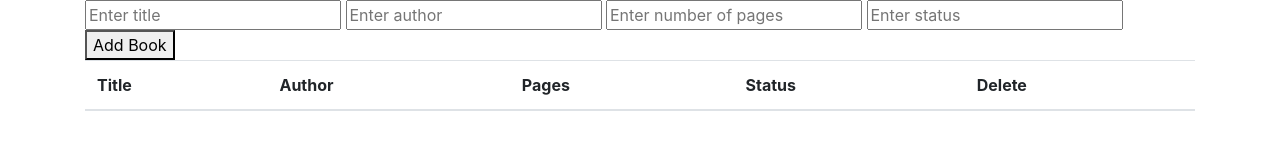
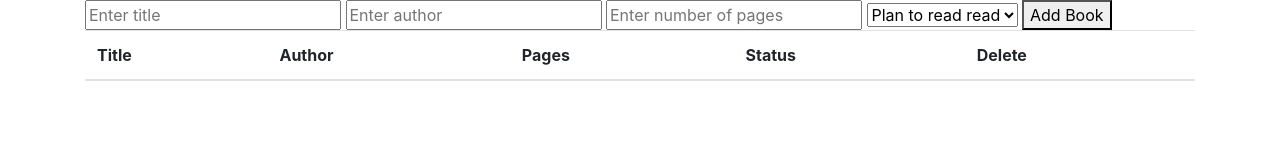
Before and after one commit to mrespicio/library, a plain HTML site: page index.html in a window 1280 px wide. Drawn offline with nearby package versions, Linux system fonts and the light colour scheme.

Commit message:
change reading status to a dropdown menu

```diff
--- a/index.html
+++ b/index.html
@@ -16,16 +16,14 @@
             <input type="text" name="title" id="title" placeholder="Enter title">
             <input type="text" name="author" id="author" placeholder="Enter author">
             <input type="number" name="pages" id="pages" placeholder="Enter number of pages">
-            <input type="text" name="status" id="status" placeholder="Enter status">
+            <!-- <input type="text" name="status" id="status" placeholder="Enter status"> -->
+            <select name="status" id="status">
+                <option value="not-read">Plan to read read</option>
+                <option value="reading">Reading</option>
+                <option value="completed">Completed</option>
+            </select>
             <button id="add-btn">Add Book</button>
         </div>
-
-        <!-- <div id="add-modal" class="modal">
-            <div class="modal-content">
-                <span class="close">hello</span>
-                <p>some text heyo</p>
-            </div>
-        </div> -->
 
         <table id="table" class="table table-striped">
             <thead>
@@ -38,10 +36,7 @@
                 </tr>
             </thead>
             <tbody id="table-body">
-
-
             </tbody>
-
         </table>
 
     </div> <!-- container -->
--- a/script.js
+++ b/script.js
@@ -27,47 +27,33 @@ let gatsby = new Book('The Great Gatsby', 'F. Scott Fitzgerald', '208', 'Read');
 function addBook(name){
     myLibrary.unshift(name);
 }
+
 addBook(gatsby);
 addBook(cuckoo);
 addBook(fahrenheit);
 addBook(micenmen);
 
 let table = document.getElementById('table-body');
-console.log(table);
 
 let btnAdd = document.getElementById('add-btn');
 let titleInput = document.getElementById('title');
 let authorInput = document.getElementById('author');
 
-
-
 btnAdd.addEventListener('click', () => {
-    // let title = titleInput.value;
-    // let author = authorInput.value;
-    // let format = ` <tr>
-    //     <td scope="row">${title}</td>
-    //     <td>${author}</td>
-    // </tr>`;
-    // tableBody.innerHTML += format;
-
-    // let newRow = table.insertRow(0);
-    // let titleCell = newRow.insertCell(0);
-    // let authorCell = newRow.insertCell(1);
-    // titleCell.innerHTML = titleInput.value;
-    // authorCell.innerHTML = authorInput.value;
-    // titleInput.value = '';
-    // authorInput.value = '';
-
     let book = new Book(titleInput.value, authorInput.value);
-    console.log(book);
+    addBook(book);
+    console.log('the book is ' + book);
 
     let newRow = table.insertRow(0);
     let titleCell = newRow.insertCell(0);
     let authorCell = newRow.insertCell(1);
+
     titleCell.innerHTML = book.title;
     authorCell.innerHTML = book.author;
     titleInput.value = '';
     authorInput.value = '';
+    addBook(book);
+
 });
 
 
@@ -80,5 +66,3 @@ btnAdd.addEventListener('click', () => {
 //         <tr>`;
 //     return format;
 // }
-
-console.log(myLibrary);
```
